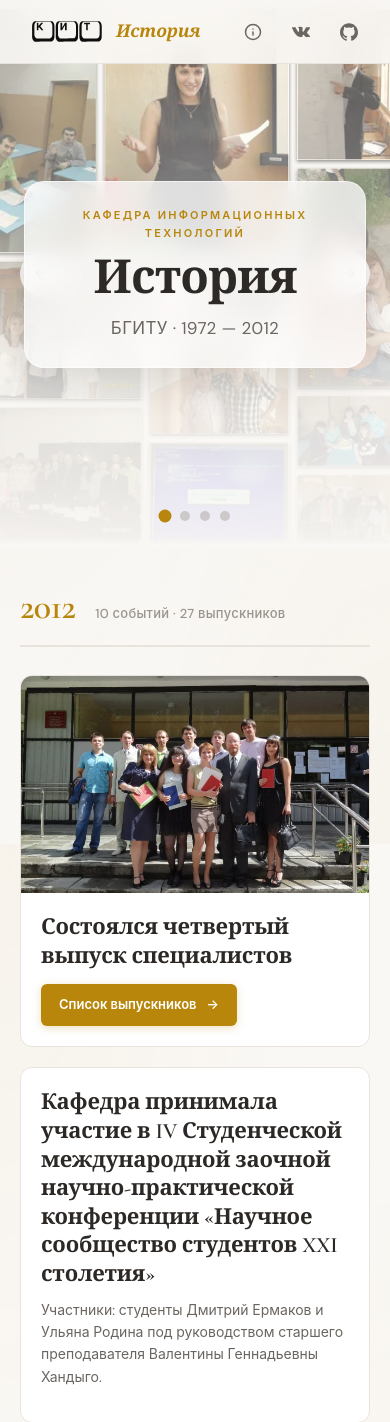
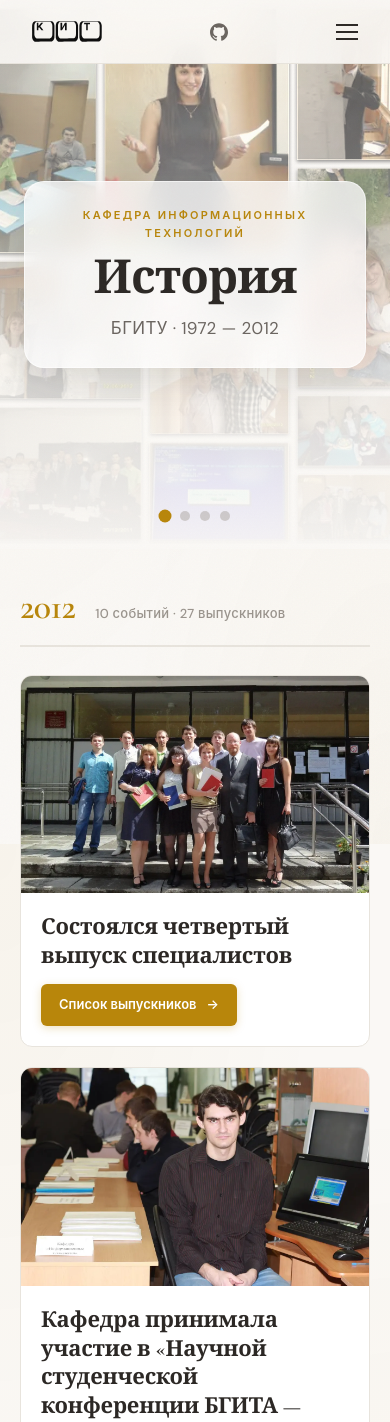
Before and after one commit to isharonov/kit-bgita, a PHP site: page / in a window 390 px wide. Shown: the top 1422 px of the page. Run offline with PHP 8.4, Linux system fonts and the light colour scheme.

Commit message:
docs: update docs, steering files, html content

```diff
--- a/css/style.css
+++ b/css/style.css
@@ -485,9 +485,7 @@ button {
   }
 
   .carousel-btn {
-    width: 44px;
-    height: 44px;
-    font-size: 1.1rem;
+    display: none;
   }
 }
 
@@ -652,6 +650,7 @@ button {
 .events-grid {
   display: grid;
   grid-template-columns: repeat(auto-fill, minmax(300px, 1fr));
+  align-items: self-start;
   gap: 20px;
 }
 
@@ -887,27 +886,20 @@ button {
 }
 
 .diploma-icon {
-  width: 36px;
-  height: 36px;
+  width: 50px;
+  height: 72px;
   flex-shrink: 0;
   border-radius: var(--radius-sm);
   display: flex;
   align-items: center;
   justify-content: center;
-  font-size: 0.625rem;
-  font-weight: 700;
-  letter-spacing: 0.06em;
-  text-transform: uppercase;
+  overflow: hidden;
 }
 
-.diploma-icon.red {
-  background: var(--color-red-diploma);
-  color: #fff;
-}
-
-.diploma-icon.blue {
-  background: var(--color-blue-diploma);
-  color: #fff;
+.diploma-icon img {
+  width: 100%;
+  height: 100%;
+  object-fit: contain;
 }
 
 .graduate-info {
--- a/index.html
+++ b/index.html
@@ -18,7 +18,6 @@
     <div class="nav-inner">
       <a class="nav-brand" href="#">
         <img src="images/logo.svg" width="90" height="27" alt="Кафедра ИТ БГИТУ">
-        <span>История</span>
       </a>
 
       <button class="nav-toggle" id="nav-toggle" aria-label="Навигация по годам" aria-expanded="false">
@@ -30,12 +29,6 @@
       </div>
 
       <div class="nav-links">
-        <a href="http://www.bgitu.ru/universitet/instituty/inzhenerno-ekonomicheskiy-institut/kafedra-informatsionnykh-tekhnologiy/" title="Сайт кафедры БГИТУ" aria-label="Сайт кафедры">
-          <svg width="18" height="18" viewBox="0 0 24 24" fill="none" stroke="currentColor" stroke-width="2" stroke-linecap="round" stroke-linejoin="round"><circle cx="12" cy="12" r="10"/><line x1="12" y1="16" x2="12" y2="12"/><line x1="12" y1="8" x2="12" y2="8"/></svg>
-        </a>
-        <a href="https://vk.com/kit_bgita" title="VK сообщество" aria-label="ВКонтакте">
-          <svg width="18" height="18" viewBox="0 0 24 24"><path fill="currentColor" d="M11.701 18.771h1.437s.433-.047.654-.284c.21-.221.21-.63.21-.63s-.031-1.927.869-2.21c.887-.281 2.012 1.86 3.211 2.683.916.629 1.605.494 1.605.494l3.211-.044s1.682-.105.887-1.426c-.061-.105-.451-.975-2.371-2.76-2.012-1.861-1.742-1.561.676-4.787 1.469-1.965 2.07-3.166 1.875-3.676-.166-.48-1.26-.361-1.26-.361l-3.602.031s-.27-.031-.465.09c-.195.119-.314.391-.314.391s-.572 1.529-1.336 2.82c-1.623 2.729-2.268 2.879-2.523 2.699-.604-.391-.449-1.58-.449-2.432 0-2.641.404-3.75-.781-4.035-.39-.091-.681-.15-1.685-.166-1.29-.014-2.378.01-2.995.311-.405.203-.72.652-.539.675.24.03.779.146 1.064.537.375.506.359 1.636.359 1.636s.211 3.116-.494 3.503c-.495.262-1.155-.28-2.595-2.756-.735-1.26-1.291-2.67-1.291-2.67s-.105-.256-.299-.406c-.227-.165-.557-.225-.557-.225l-3.435.03s-.51.016-.689.24c-.166.195-.016.615-.016.615s2.686 6.287 5.732 9.453c2.79 2.902 5.956 2.715 5.956 2.715z"/></svg>
-        </a>
         <a href="https://github.com/isharonov/kit-bgita" title="GitHub" aria-label="GitHub">
           <svg width="18" height="18" viewBox="0 0 24 24"><path fill="currentColor" d="M12 .297c-6.63 0-12 5.373-12 12 0 5.303 3.438 9.8 8.205 11.385.6.113.82-.258.82-.577 0-.285-.01-1.04-.015-2.04-3.338.724-4.042-1.61-4.042-1.61C4.422 18.07 3.633 17.7 3.633 17.7c-1.087-.744.084-.729.084-.729 1.205.084 1.838 1.236 1.838 1.236 1.07 1.835 2.809 1.305 3.495.998.108-.776.417-1.305.76-1.605-2.665-.3-5.466-1.332-5.466-5.93 0-1.31.465-2.38 1.235-3.22-.135-.303-.54-1.523.105-3.176 0 0 1.005-.322 3.3 1.23.96-.267 1.98-.399 3-.405 1.02.006 2.04.138 3 .405 2.28-1.552 3.285-1.23 3.285-1.23.645 1.653.24 2.873.12 3.176.765.84 1.23 1.91 1.23 3.22 0 4.61-2.805 5.625-5.475 5.92.42.36.81 1.096.81 2.22 0 1.606-.015 2.896-.015 3.286 0 .315.21.69.825.57C20.565 22.092 24 17.592 24 12.297c0-6.627-5.373-12-12-12"/></svg>
         </a>
@@ -131,17 +124,11 @@
   <footer class="site-footer">
     <div class="footer-inner">
       <div class="footer-links">
-        <a href="http://www.bgitu.ru/universitet/instituty/inzhenerno-ekonomicheskiy-institut/kafedra-informatsionnykh-tekhnologiy/" title="Кафедра ИТ БГИТУ">
-          <svg width="20" height="20" viewBox="0 0 24 24" fill="none" stroke="currentColor" stroke-width="2" stroke-linecap="round" stroke-linejoin="round"><circle cx="12" cy="12" r="10"/><line x1="12" y1="16" x2="12" y2="12"/><line x1="12" y1="8" x2="12" y2="8"/></svg>
-        </a>
-        <a href="https://vk.com/kit_bgita" title="VK сообщество">
-          <svg width="20" height="20" viewBox="0 0 24 24"><path fill="currentColor" d="M11.701 18.771h1.437s.433-.047.654-.284c.21-.221.21-.63.21-.63s-.031-1.927.869-2.21c.887-.281 2.012 1.86 3.211 2.683.916.629 1.605.494 1.605.494l3.211-.044s1.682-.105.887-1.426c-.061-.105-.451-.975-2.371-2.76-2.012-1.861-1.742-1.561.676-4.787 1.469-1.965 2.07-3.166 1.875-3.676-.166-.48-1.26-.361-1.26-.361l-3.602.031s-.27-.031-.465.09c-.195.119-.314.391-.314.391s-.572 1.529-1.336 2.82c-1.623 2.729-2.268 2.879-2.523 2.699-.604-.391-.449-1.58-.449-2.432 0-2.641.404-3.75-.781-4.035-.39-.091-.681-.15-1.685-.166-1.29-.014-2.378.01-2.995.311-.405.203-.72.652-.539.675.24.03.779.146 1.064.537.375.506.359 1.636.359 1.636s.211 3.116-.494 3.503c-.495.262-1.155-.28-2.595-2.756-.735-1.26-1.291-2.67-1.291-2.67s-.105-.256-.299-.406c-.227-.165-.557-.225-.557-.225l-3.435.03s-.51.016-.689.24c-.166.195-.016.615-.016.615s2.686 6.287 5.732 9.453c2.79 2.902 5.956 2.715 5.956 2.715z"/></svg>
-        </a>
         <a href="https://github.com/isharonov/kit-bgita" title="GitHub">
           <svg width="20" height="20" viewBox="0 0 24 24"><path fill="currentColor" d="M12 .297c-6.63 0-12 5.373-12 12 0 5.303 3.438 9.8 8.205 11.385.6.113.82-.258.82-.577 0-.285-.01-1.04-.015-2.04-3.338.724-4.042-1.61-4.042-1.61C4.422 18.07 3.633 17.7 3.633 17.7c-1.087-.744.084-.729.084-.729 1.205.084 1.838 1.236 1.838 1.236 1.07 1.835 2.809 1.305 3.495.998.108-.776.417-1.305.76-1.605-2.665-.3-5.466-1.332-5.466-5.93 0-1.31.465-2.38 1.235-3.22-.135-.303-.54-1.523.105-3.176 0 0 1.005-.322 3.3 1.23.96-.267 1.98-.399 3-.405 1.02.006 2.04.138 3 .405 2.28-1.552 3.285-1.23 3.285-1.23.645 1.653.24 2.873.12 3.176.765.84 1.23 1.91 1.23 3.22 0 4.61-2.805 5.625-5.475 5.92.42.36.81 1.096.81 2.22 0 1.606-.015 2.896-.015 3.286 0 .315.21.69.825.57C20.565 22.092 24 17.592 24 12.297c0-6.627-5.373-12-12-12"/></svg>
         </a>
       </div>
-      <p class="footer-copy">Кафедра информационных технологий БГИТУ · 1972–2012</p>
+      <p class="footer-copy">История кафедры информационных технологий БГИТУ · 1972–2012</p>
     </div>
   </footer>
 
--- a/js/main.js
+++ b/js/main.js
@@ -76,8 +76,19 @@
   });
 
   // Build timeline sections
+  function shuffle(array) {
+    const result = [...array];
+
+    for (let i = result.length - 1; i > 0; i--) {
+      const j = Math.floor(Math.random() * (i + 1));
+      [result[i], result[j]] = [result[j], result[i]];
+    }
+
+    return result;
+  }
+
   years.forEach(year => {
-    const events = eventsByYear[year];
+    const events = shuffle(eventsByYear[year]);
     const graduateCount = graduatesByYear[year] ? graduatesByYear[year].length : 0;
 
     const section = document.createElement('section');
@@ -311,7 +322,10 @@
       html += `
         <div class="graduate-item">
           <div class="diploma-icon ${isRed ? 'red' : 'blue'}">
-            ${isRed ? 'Кр' : 'Син'}
+            <picture>
+              <source srcset="images/${isRed ? 'diplom_red' : 'diplom_blue'}.webp" type="image/webp">
+              <img src="images/${isRed ? 'diplom_red' : 'diplom_blue'}.png" alt="${isRed ? 'Красный диплом' : 'Синий диплом'}">
+            </picture>
           </div>
           <div class="graduate-info">
             <p class="graduate-name">
```
Also changed, not shown: .kiro/steering/structure.md, .kiro/steering/tech.md, README.md.
